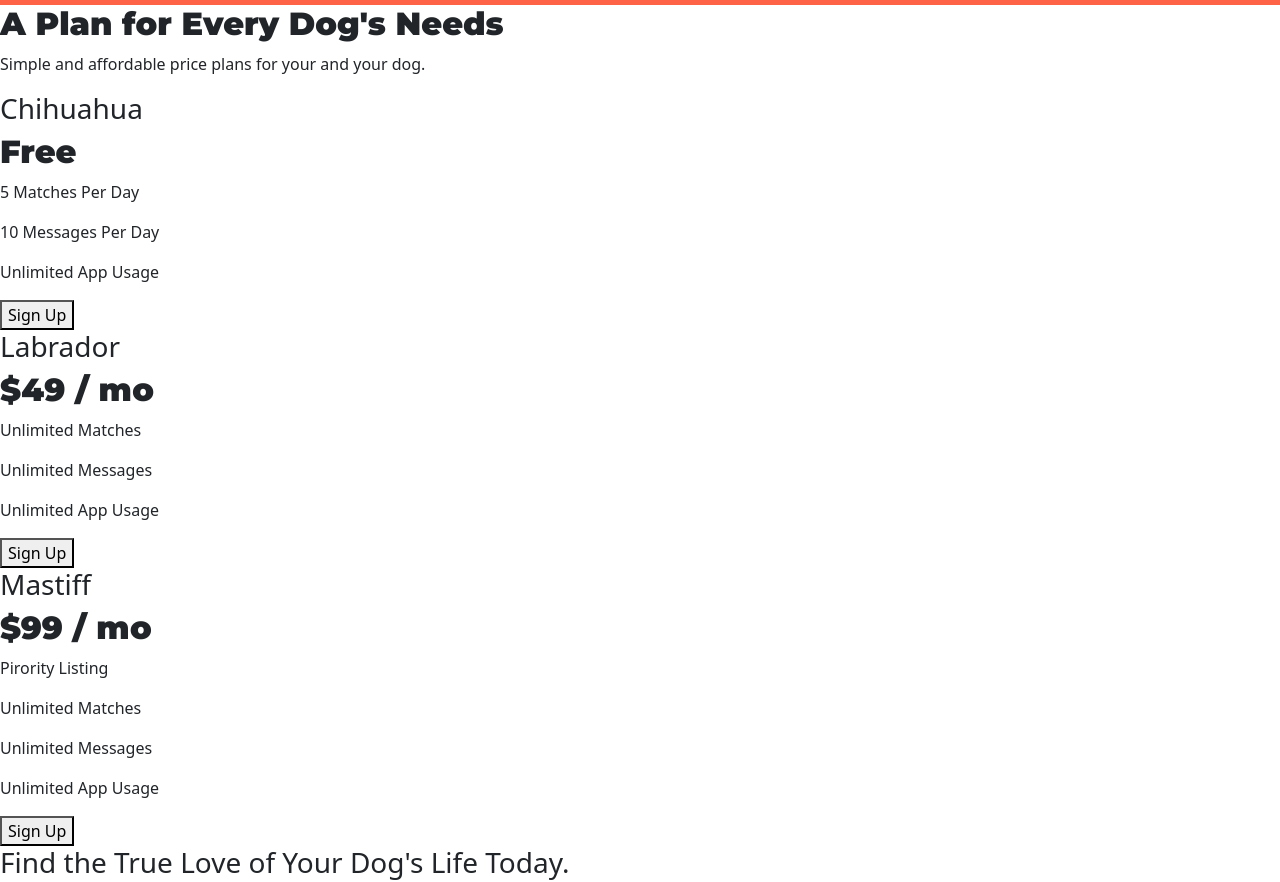
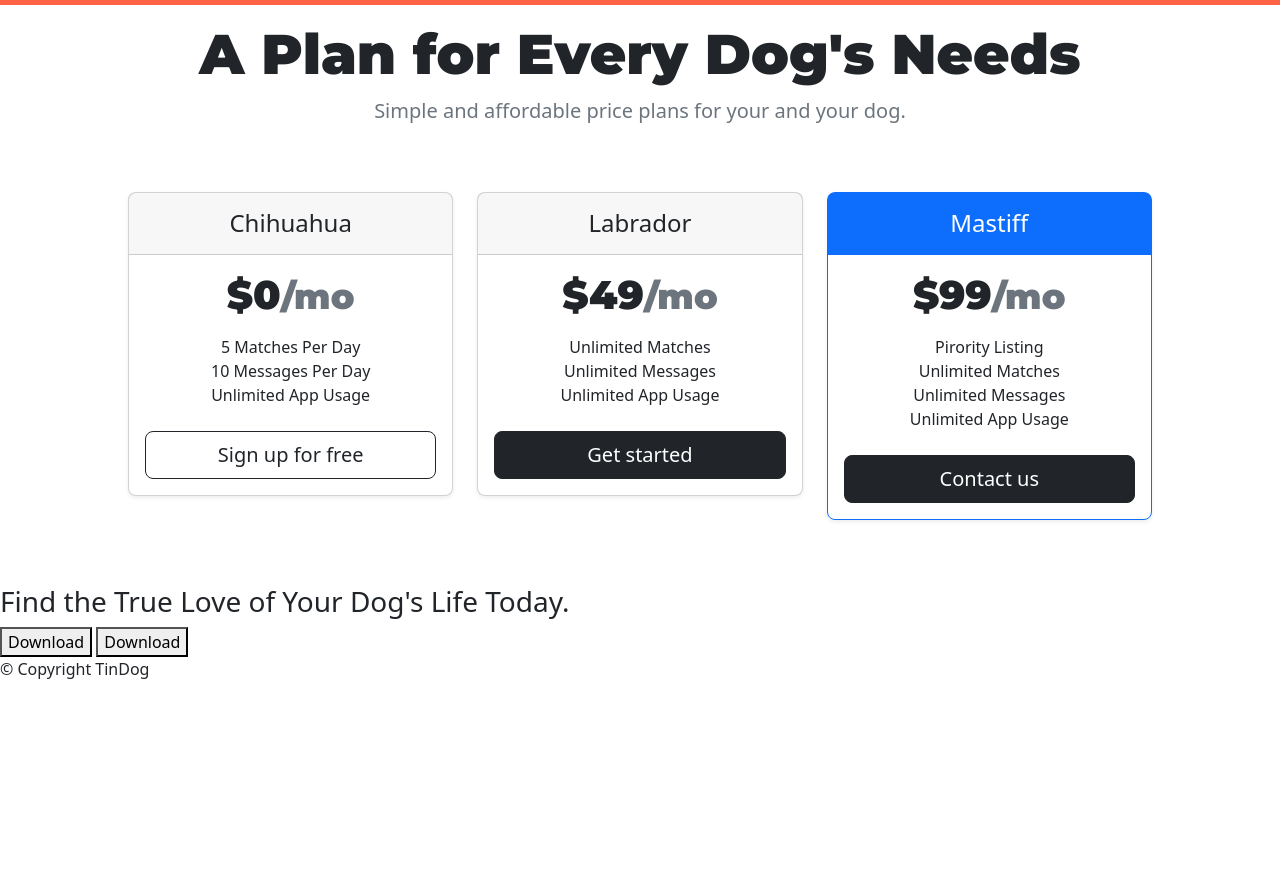
Before and after one commit to moskon1/cursweb, a plain HTML site: page TinDog/index.html in a window 1280 px wide. Shown: the part 1800-2682 px from the top of the page. After the commit the page ends 2497 px from the top, so only its background shows below. Drawn offline with nearby package versions, Linux system fonts and the light colour scheme.

Commit message:
pricecard

```diff
--- a/TinDog/css/styles.css
+++ b/TinDog/css/styles.css
@@ -104,3 +104,11 @@ i:hover {
     height: 500px;
     padding: 7% 15%;
 }
+
+.card-row {
+    padding: 2% 10%;
+}
+
+.pricing-header {
+    padding: 5% 5%;
+}
--- a/TinDog/index.html
+++ b/TinDog/index.html
@@ -136,35 +136,61 @@
   <!-- Pricing -->
 
   <section id="pricing">
-
-    <h2>A Plan for Every Dog's Needs</h2>
-    <p>Simple and affordable price plans for your and your dog.</p>
-
-
-    <h3>Chihuahua</h3>
-    <h2>Free</h2>
-    <p>5 Matches Per Day</p>
-    <p>10 Messages Per Day</p>
-    <p>Unlimited App Usage</p>
-    <button type="button">Sign Up</button>
-
-
-    <h3>Labrador</h3>
-    <h2>$49 / mo</h2>
-    <p>Unlimited Matches</p>
-    <p>Unlimited Messages</p>
-    <p>Unlimited App Usage</p>
-    <button type="button">Sign Up</button>
-
-
-    <h3>Mastiff</h3>
-    <h2>$99 / mo</h2>
-    <p>Pirority Listing</p>
-    <p>Unlimited Matches</p>
-    <p>Unlimited Messages</p>
-    <p>Unlimited App Usage</p>
-    <button type="button">Sign Up</button>
-
+    <div class="pricing-header p-3 pb-md-4 mx-auto text-center">
+      <h1 class="display-4 fw-normal">A Plan for Every Dog's Needs</h1>
+      <p class="fs-5 text-muted">Simple and affordable price plans for your and your dog.</p>
+    </div>
+    <div class="row row-cols-1 row-cols-md-3 mb-3 text-center card-row">
+      <div class="col">
+        <div class="card mb-4 rounded-3 shadow-sm">
+          <div class="card-header py-3">
+            <h4 class="my-0 fw-normal">Chihuahua</h4>
+          </div>
+          <div class="card-body">
+            <h1 class="card-title pricing-card-title">$0<small class="text-muted fw-light">/mo</small></h1>
+            <ul class="list-unstyled mt-3 mb-4">
+              <li>5 Matches Per Day</li>
+              <li>10 Messages Per Day</li>
+              <li>Unlimited App Usage</li>
+            </ul>
+            <button type="button" class="w-100 btn btn-lg btn-outline-dark">Sign up for free</button>
+          </div>
+        </div>
+      </div>
+      <div class="col">
+        <div class="card mb-4 rounded-3 shadow-sm">
+          <div class="card-header py-3">
+            <h4 class="my-0 fw-normal">Labrador</h4>
+          </div>
+          <div class="card-body">
+            <h1 class="card-title pricing-card-title">$49<small class="text-muted fw-light">/mo</small></h1>
+            <ul class="list-unstyled mt-3 mb-4">
+              <li>Unlimited Matches</li>
+              <li>Unlimited Messages</li>
+              <li>Unlimited App Usage</li>
+            </ul>
+            <button type="button" class="w-100 btn btn-lg btn-dark">Get started</button>
+          </div>
+        </div>
+      </div>
+      <div class="col">
+        <div class="card mb-4 rounded-3 shadow-sm border-primary">
+          <div class="card-header py-3 text-white bg-primary border-primary">
+            <h4 class="my-0 fw-normal">Mastiff</h4>
+          </div>
+          <div class="card-body">
+            <h1 class="card-title pricing-card-title">$99<small class="text-muted fw-light">/mo</small></h1>
+            <ul class="list-unstyled mt-3 mb-4">
+              <li>Pirority Listing</li>
+              <li>Unlimited Matches</li>
+              <li>Unlimited Messages</li>
+              <li>Unlimited App Usage</li>
+            </ul>
+            <button type="button" class="w-100 btn btn-lg btn-dark">Contact us</button>
+          </div>
+        </div>
+      </div>
+    </div>
   </section>
 
 
```
